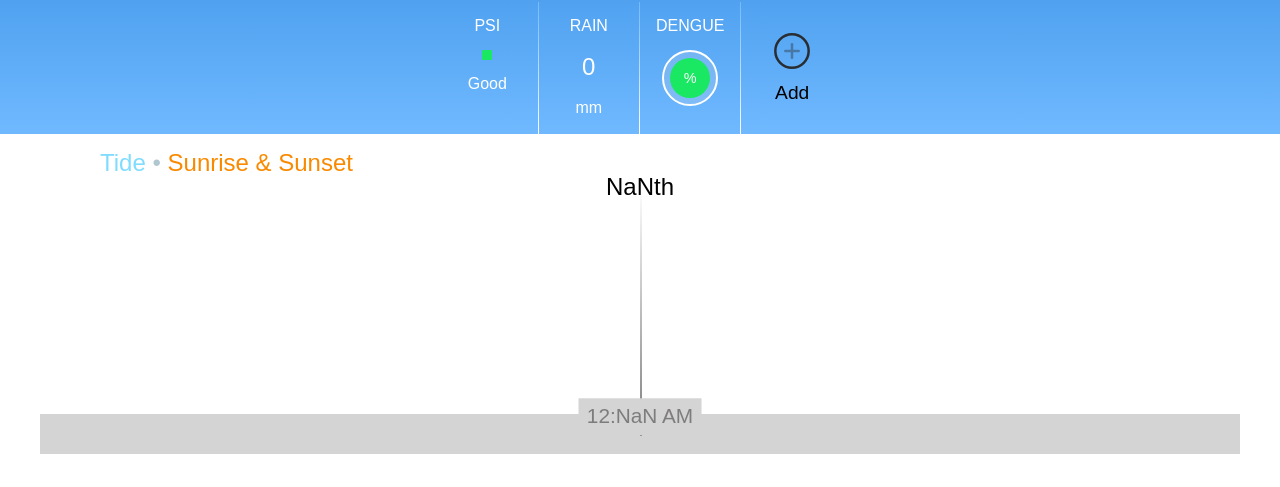
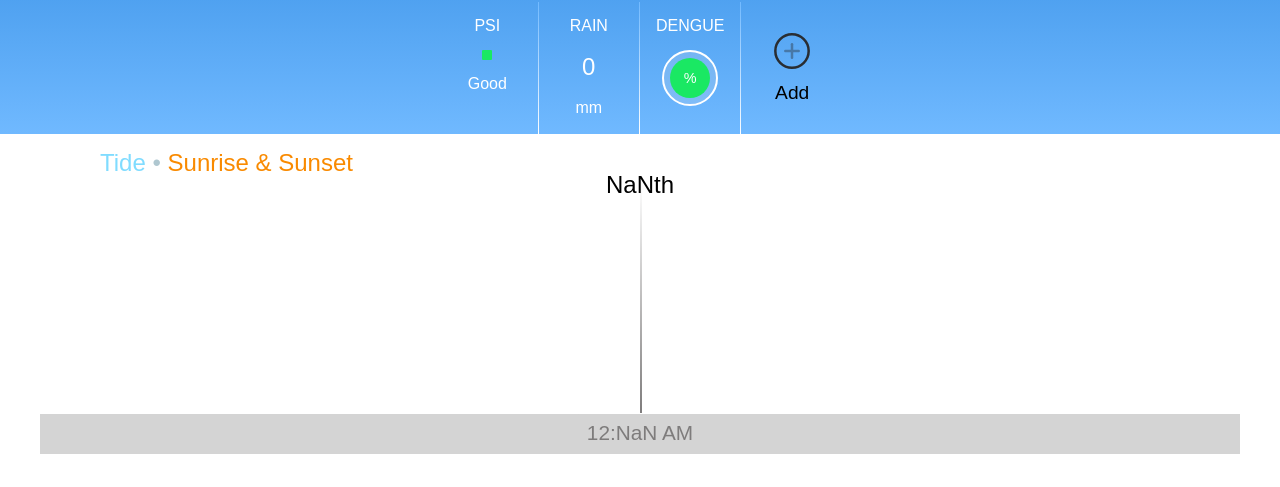
Before and after one commit to phidabezt/sp-assignment, a React (Vite) app: page / in a window 1280 px wide. Shown: the part 328-815 px from the top of the page. Built offline with nearby package versions, Linux system fonts and the light colour scheme; no server answers.

Commit message:
Slightly css change in measurement component

```diff
--- a/src/components/Graph/Chart.module.scss
+++ b/src/components/Graph/Chart.module.scss
@@ -1,5 +1,4 @@
 .chart {
-  margin-bottom: 2rem;
   overflow-x: scroll;
 
   &__title {
--- a/src/components/Graph/Measurement.module.scss
+++ b/src/components/Graph/Measurement.module.scss
@@ -18,19 +18,19 @@
   &__measure {
     border-left: 2px solid;
     border-image: linear-gradient(to top, #7e7c7c, #fff) 1 100%;
-    height: 250px;
+    height: 230px;
     position: absolute;
-    bottom: 15%;
+    bottom: 17.8%;
     left: 50%;
   }
 
   &__time {
     font-size: 1.3rem;
     position: absolute;
-    bottom: 10%;
+    bottom: 1%;
     left: 50%;
     transform: translate(-50%, -50%);
-    padding: 0.52rem;
+    padding: 0.5rem;
     background-color: #D4D4D4;
     color: #7e7c7c;
   }
--- a/src/pages/Main/Main.scss
+++ b/src/pages/Main/Main.scss
@@ -10,6 +10,7 @@
 
   &__lower {
     max-width: 1200px;
+    height: 340px;
     margin: auto;
     position: relative;
     font-size: 1.5rem;
```
